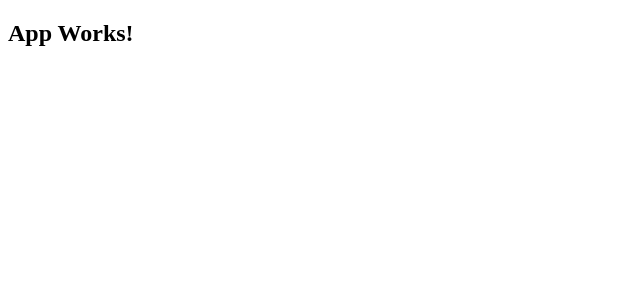
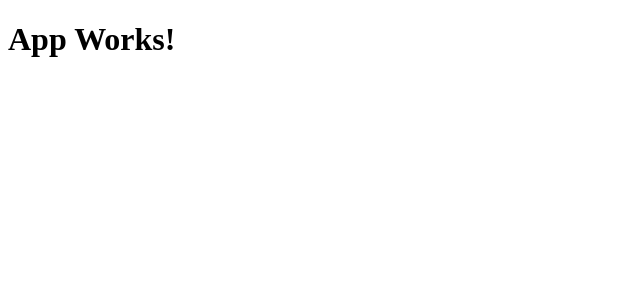
Before and after one commit to matheus464/helpdesk-front, an Angular app: page / in a window 1280 px wide. Shown: the top 300 px of the page, without its empty margins (0-640 px from the left). Built offline with nearby package versions, Linux system fonts and the light colour scheme.

Commit message:
inlineTemplate e style desabilitados

```diff
--- a/src/app/app.component.html
+++ b/src/app/app.component.html
@@ -1 +1 @@
-<h2>App Works!</h2>
+<h1>App Works!</h1>
--- a/src/app/app.component.ts
+++ b/src/app/app.component.ts
@@ -2,7 +2,7 @@ import { Component } from '@angular/core';
 
 @Component({
   selector: 'app-root',
-  templateUrl: 'app.component.html'
+  templateUrl:'app.component.html'
 })
 export class AppComponent {
   title = 'helpdesk';
```
